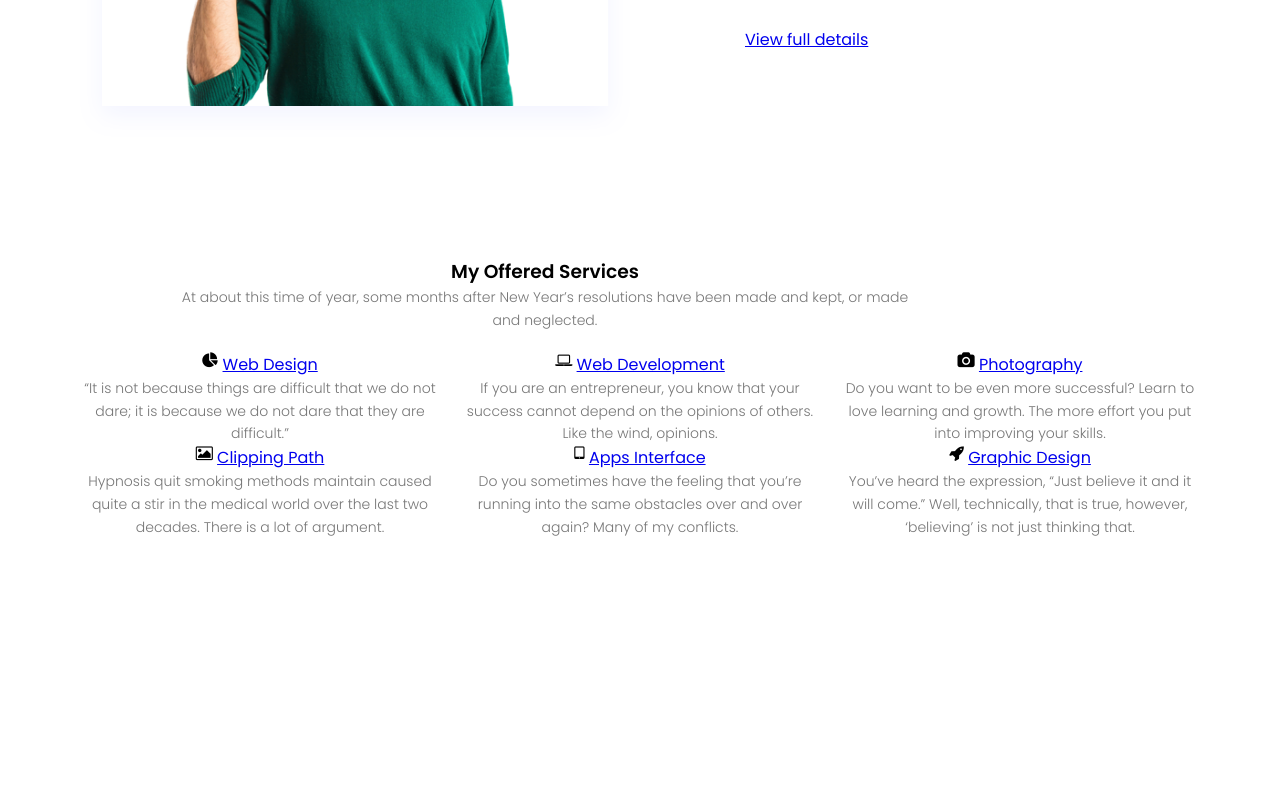
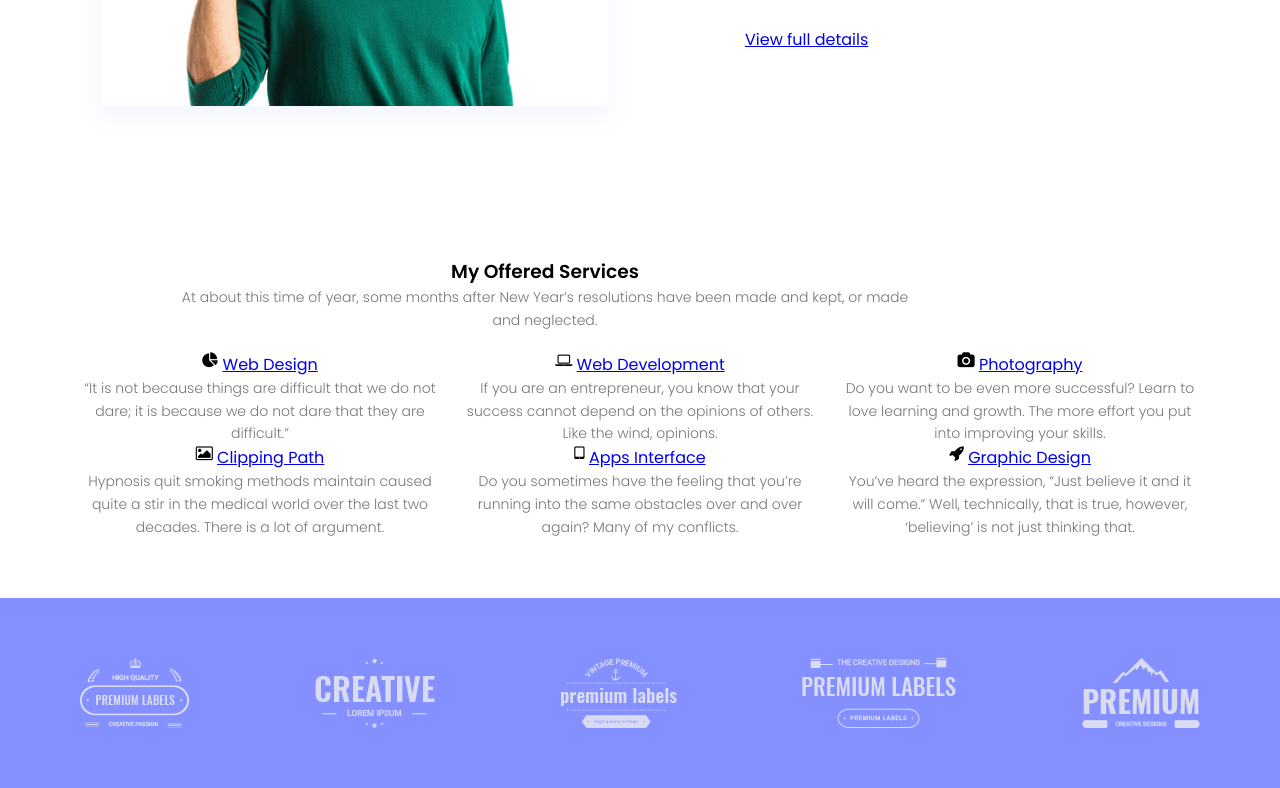
Before and after one commit to front-end-by-rimantas/32-grupe-portfolio-personal, a website: page index.html in a window 1280 px wide. Shown: the part 1131-1919 px from the top of the page. Before the commit the page ends 1729 px from the top, so only its background shows below. Drawn offline with Linux system fonts and the light colour scheme.

Commit message:
Logos start img

```diff
--- a/css/pages/home.css
+++ b/css/pages/home.css
@@ -39,7 +39,7 @@
     margin-bottom: 30px;
 }
 .about-text {
-   margin-bottom: 30px;
+    margin-bottom: 30px;
 }
 @media (max-width: 992px) {
     .about .personal {
@@ -47,11 +47,11 @@
     }
     .about > .row {
         justify-content: center;
-     }
+    }
     .about > .row > img {
         display: flex;
         align-self: flex-end;
-     }
+    }
 }
 
 /* about me end */
@@ -75,8 +75,43 @@
 /* latest posts end */
 
 /* images logos start */
+
+.start {
+    background-color: var(--active);
+}
+.start > .row > .col-12 {
+    display: flex;
+    justify-content: space-between;
+    color: #fff9;
+}
+
+.start > .row > .col-12 > img:hover {
+    opacity: 0.5;
+    cursor: pointer;
+}
+
+@media (min-width: 576px) {
+    .start > .row > .col-12 {
+        overflow: hidden;
+        column-gap: 60px;
+    }
+}
+
+@media (min-width: 768px) {
+    .start > .row > .col-12 {
+        overflow: hidden;
+        column-gap: 60px;
+    }
+}
+
+@media (max-width: 992px) {
+    .start > .row > .col-12 {
+        overflow: hidden;
+        column-gap: 60px;
+    }
+}
+
 /* images logos end */
 
 /* footer start */
 /* footer end */
-© 2021 GitHub, Inc.
--- a/index.html
+++ b/index.html
@@ -109,6 +109,17 @@
     <!-- blog end -->
 
     <!-- images logos start -->
+    <section class="container logo start">
+        <div class="row">
+            <div class="col-12">
+                <img src="./img/xl1.png.pagespeed.ic.UWsXVllptP.webp" alt="logos">
+                <img src="./img/xl2.png.pagespeed.ic.xlIPHLEBLj.webp" alt="logos">
+                <img src="./img/xl3.png.pagespeed.ic.b3-fSmJvq6.webp" alt="logos">
+                <img src="./img/xl4.png.pagespeed.ic.YfyS4yjs4I.webp" alt="logos">
+                <img src="./img/xl5.png.pagespeed.ic.Xdg_M3EgpT.webp" alt="logos">
+            </div>
+        </div>
+    </section>
     <!-- images logos end -->
 
     <!-- footer start -->
```
Also changed, not shown: img/xl1.png.pagespeed.ic.UWsXVllptP.webp (added), img/xl2.png.pagespeed.ic.xlIPHLEBLj.webp (added), img/xl3.png.pagespeed.ic.b3-fSmJvq6.webp (added), img/xl4.png.pagespeed.ic.YfyS4yjs4I.webp (added), img/xl5.png.pagespeed.ic.Xdg_M3EgpT.webp (added).
